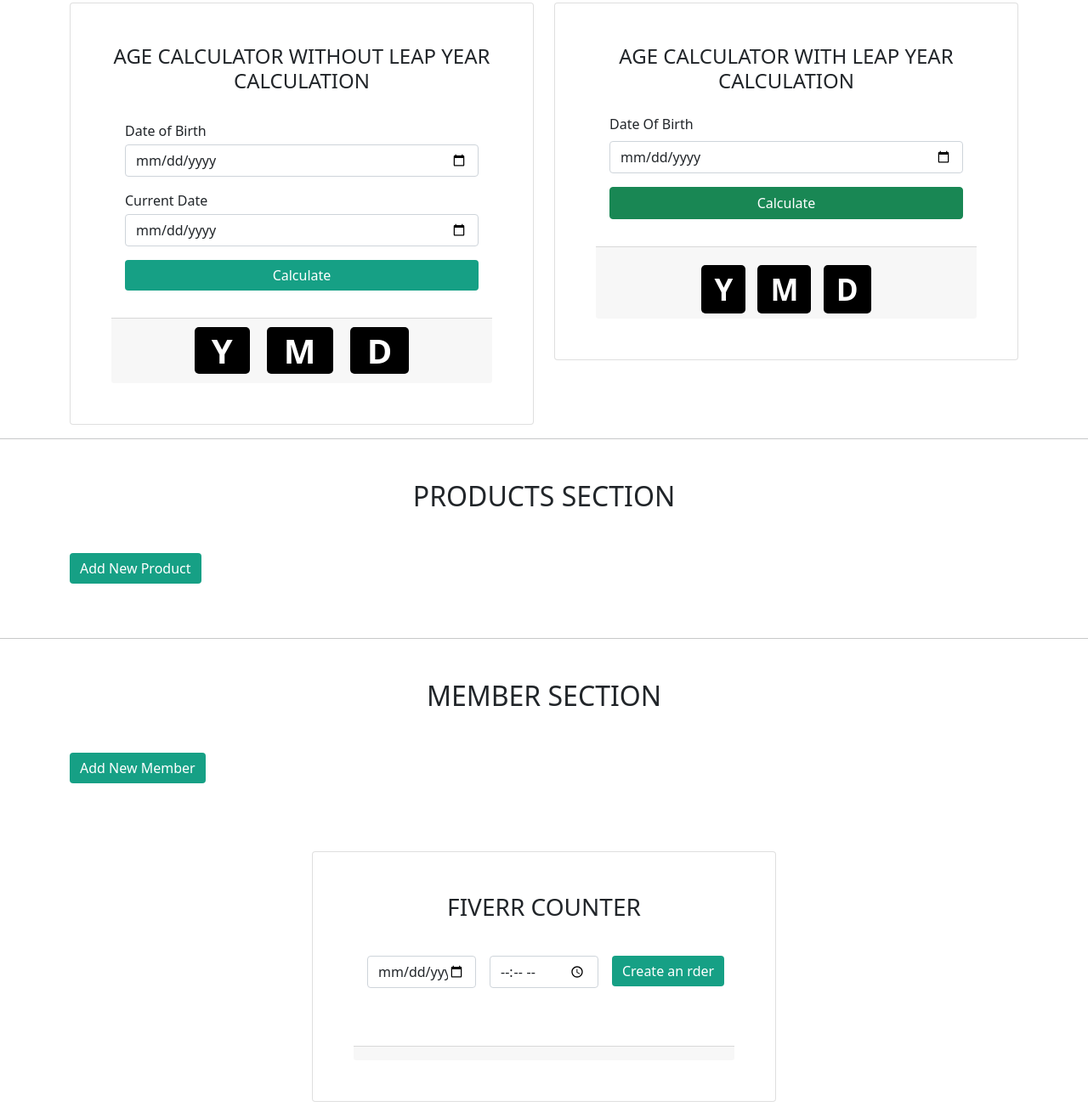
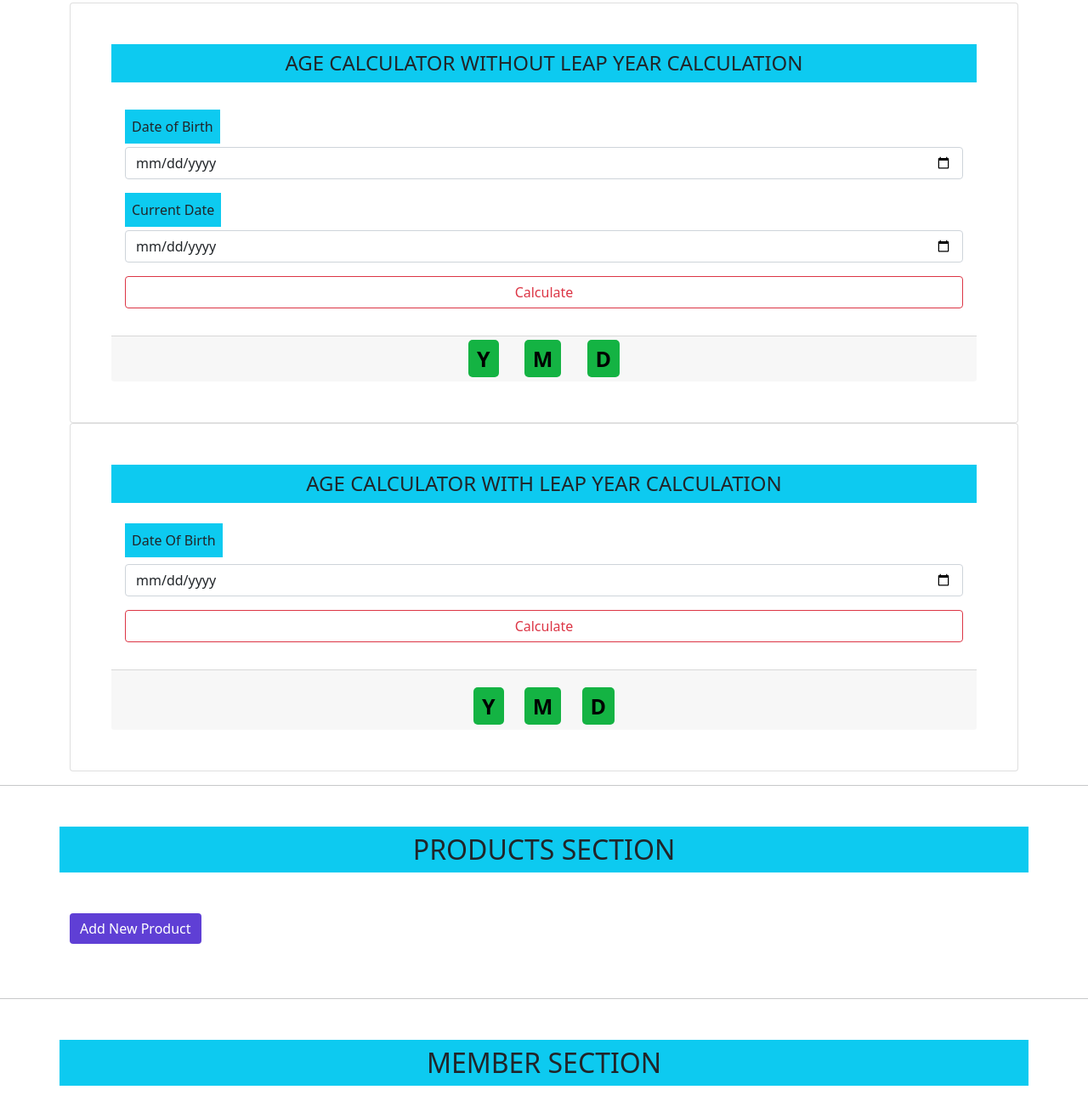
Before and after one commit to Nazmul-318/Class-14js, a plain HTML site: page index.html in a window 1280 px wide. Shown: the part 13-1329 px from the top of the page at 85% size. Drawn offline with nearby package versions, Linux system fonts and the light colour scheme.

Commit message:
add some data

```diff
--- a/css/style.css
+++ b/css/style.css
@@ -3,23 +3,20 @@
     src: url(../fonts/digital.ttf);
 }
 
-
-
 #counting  {
 	font-family: "digital", arial;
 	font-size: 60px;
 	font-weight: 600;
-	color: #16a085;
+	color: #ffffff;
 }
 .btn-primary {
-    background: #16a085;
+    background: hsl(253, 64%, 54%);
     border: none;
-    /* text-transform: uppercase; */
 }
 
 .btn-primary:hover {
 	color: #fff;
-	background-color: #16a084f7;
+	background-color: #7968dbf7;
 	border: none;
 }
 .btn-primary:focus{
@@ -35,20 +32,20 @@
 }
 .btn-check:active + .btn-primary, .btn-check:checked + .btn-primary, .btn-primary.active, .btn-primary:active, .show > .btn-primary.dropdown-toggle {
 	color: #fff;
-	background-color: #0a58ca;
+	background-color: #3527b6;
 	border-color: #0a53be;
 }
 
 #age_result span{
 	width: 100px;
 	height: 100px;
-	background: black;
-	color: white;
-	font-size: 40px;
-	text-align: center;
-	padding: 0 20px;
+	background: rgb(20, 179, 67);;
+	color: #000;
+	padding: 5px 10px;
+	font-size: 25px;
+	font-weight: 600;
+	margin: 0 10px;
 	border-radius: 5px;
-	font-weight: 800;
 }
 /* Products Box */
 #products_add_box, #m_add_box{
@@ -74,12 +71,12 @@
 #output span{
 	width: 100px;
 	height: 100px;
-	background: #000;
-	color: #fff;
-	padding: 5px 15px;
-	font-size: 35px;
+	background: rgb(20, 179, 67);;
+	color: #000;
+	padding: 5px 10px;
+	font-size: 25px;
 	font-weight: 600;
-	margin: 0 5px;
+	margin: 0 10px;
 	border-radius: 5px;
 }
 .list-group-item {
--- a/index.html
+++ b/index.html
@@ -11,32 +11,32 @@
     <link href="https://cdn.jsdelivr.net/npm/bootstrap@5.0.2/dist/css/bootstrap.min.css" rel="stylesheet">
     <!-- Custom CSS  -->
     <link rel="stylesheet" href="./css/style.css">
-    <title>Assignment-14</title>
+    <title>Class-14</title>
 </head>
 
 <body>
     <section class="first_section my-3">
         <div class="container">
             <div class="row">
-                <div class="col-md-6">
+                <div class="col-md-12">
                     <div class="card p-5">
                         <div class="card-title">
-                            <h4 class="text-center text-uppercase">
+                            <h4 class="text-center text-uppercase bg-info p-2">
                                 Age Calculator Without Leap Year CalCulation
                             </h4>
                         </div>
                         <div class="card-body">
                             <form action="" id="age_cal">
                                 <div class="form-group">
-                                    <label for="c_date" class="mb-1">Date of Birth</label>
+                                    <label for="c_date" class="mb-1 bg-info p-2">Date of Birth</label>
                                     <input type="date" class="form-control birth_date" placeholder="Date Of Birth">
                                 </div>
                                 <div class="form-group my-3">
-                                    <label for="c_date" class="mb-1">Current Date</label>
+                                    <label for="c_date" class="mb-1 bg-info p-2">Current Date</label>
                                     <input type="date" class="form-control current_date" id="c_date">
                                 </div>
                                 <div class="form-group mt-3">
-                                    <input type="submit" class="btn btn-primary w-100" value="Calculate">
+                                    <input type="submit" class="btn btn-outline-danger w-100" value="Calculate">
                                 </div>
                             </form>
                         </div>
@@ -47,16 +47,16 @@
                         </div>
                     </div>
                 </div>
-                <div class="col-md-6">
+                <div class="col-md-12">
                     <div class="card p-5">
-                        <h4 class="text-center text-uppercase">Age Calculator With Leap Year CalCulation</h4>
+                        <h4 class="text-center text-uppercase bg-info p-2">Age Calculator With Leap Year CalCulation</h4>
                         <div class="card-body">
                             <div class="form-group">
-                                <label for="date_of_birth" class="mb-2">Date Of Birth</label>
+                                <label for="date_of_birth" class="mb-2 bg-info p-2">Date Of Birth</label>
                                 <input type="date" class="form-control" id="date_of_birth">
                             </div>
                             <div class="form-group my-3">
-                                <button class="btn btn-success w-100" onclick="ageCal()">Calculate </button>
+                                <button class="btn btn-outline-danger w-100" onclick="ageCal()">Calculate </button>
                             </div>
                         </div>
                         <div class="card-footer text-center">
@@ -76,7 +76,7 @@
     <section class="second_section my-5">
         <div class="container">
             <div class="row">
-                <h2 class="text-center text-uppercase mb-5">Products Section</h2>
+                <h2 class="text-center text-uppercase bg-info p-2 mb-5">Products Section</h2>
                 <div class="col-md-4">
                     <button class="btn btn-primary mb-3" id="add_product_btn">Add New Product</button>
                     <div class="card p-4" id="products_add_box">
@@ -137,7 +137,7 @@
     <section class="third_section my-5">
         <div class="container">
             <div class="row">
-                <h2 class="text-center text-uppercase mb-5">Member Section</h2>
+                <h2 class="text-center text-uppercase bg-info p-2 mb-5">Member Section</h2>
                 <div class="col-md-4">
                     <button class="btn btn-primary mb-3" id="member_btn">Add New Member</button>
                     <div class="card p-4" id="m_add_box">
@@ -203,33 +203,7 @@
         </div>
     </section>
 
-    <section class="four py-3">
-        <div class="container">
-            <div class="row">
-                <div class="col-md-3"></div>
-                <div class="col-md-6">
-                    <div class="card text-center p-5">
-                        <h3 class="text-uppercase">Fiverr Counter</h3>
-                        <div class="card-body mb-1 mt-3">
-                            <form action="" id="fiverr_counter" class="row g-3">
-                                <div class="form-group col-md-4">
-                                    <input type="date" class="form-control" id="f_date">
-                                </div>
-                                <div class="form-group col-md-4">
-                                    <input type="time" class="form-control" id="f_date">
-                                </div>
-                                <div class="form-group col-md-4">
-                                    <input type="submit" class="btn btn-primary" id="" value="Create an rder">
-                                </div>
-                            </form>
-                        </div>
-                        <div class="card-footer mt-5" id="counting"></div>
-                    </div>
-                </div>
-                <div class="col-md-3"></div>
-            </div>
-        </div>
-    </section>
+
 
     <!-- Bootstrap 5 JS CDN -->
     <script src="https://cdn.jsdelivr.net/npm/bootstrap@5.0.2/dist/js/bootstrap.bundle.min.js"></script>
--- a/js/app.js
+++ b/js/app.js
@@ -1,33 +1,3 @@
-
-const fiverr_counter = document.getElementById('fiverr_counter');
-const counting       = document.getElementById ('counting')
-
-fiverr_counter.addEventListener ('submit', function (e) {
-    e.preventDefault();
-
-        let date = this.querySelector('input[type = "date"]').value;
-        let time = this.querySelector('input[type = "time"]').value;
-
-
-    setInterval(() => {
-        let start_time = new Date();
-        let end_time   = new Date(date + ' ' + time);
-
-        let time_diff  = Math.floor(Math.abs(end_time.getTime() - start_time.getTime()));
-
-        let total_sec   = Math.floor(time_diff / 1000);
-        let total_min   = Math.floor(total_sec / 60);
-        let total_hours = Math.floor (total_min / 60);
-        let total_day   = Math.floor (total_hours / 24)
-
-        let hours   = total_hours - (total_day * 24);
-        let minutes = total_min - (total_day * 24 * 60) - (hours * 60);
-        let second  = total_sec - (total_day * 24 * 60 * 60) - (hours * 60 * 60 ) - (minutes * 60)
-
-        counting.innerHTML = `${total_day} : ${hours < 10 ? "0"+hours : hours} : ${minutes < 10 ? "0"+minutes : minutes} : ${second < 10 ? "0"+second : second}`
-
-    },1000)
-})
 
 // ============== Age Calculation ================
 
@@ -132,6 +102,7 @@ function leapChecker(year){
 
 
 // ================= Add Products ================== //
+
 const add_product_btn = document.getElementById('add_product_btn');
 const submit = document.getElementById('products_form');
 const product_box = document.getElementById('products_add_box');
```
